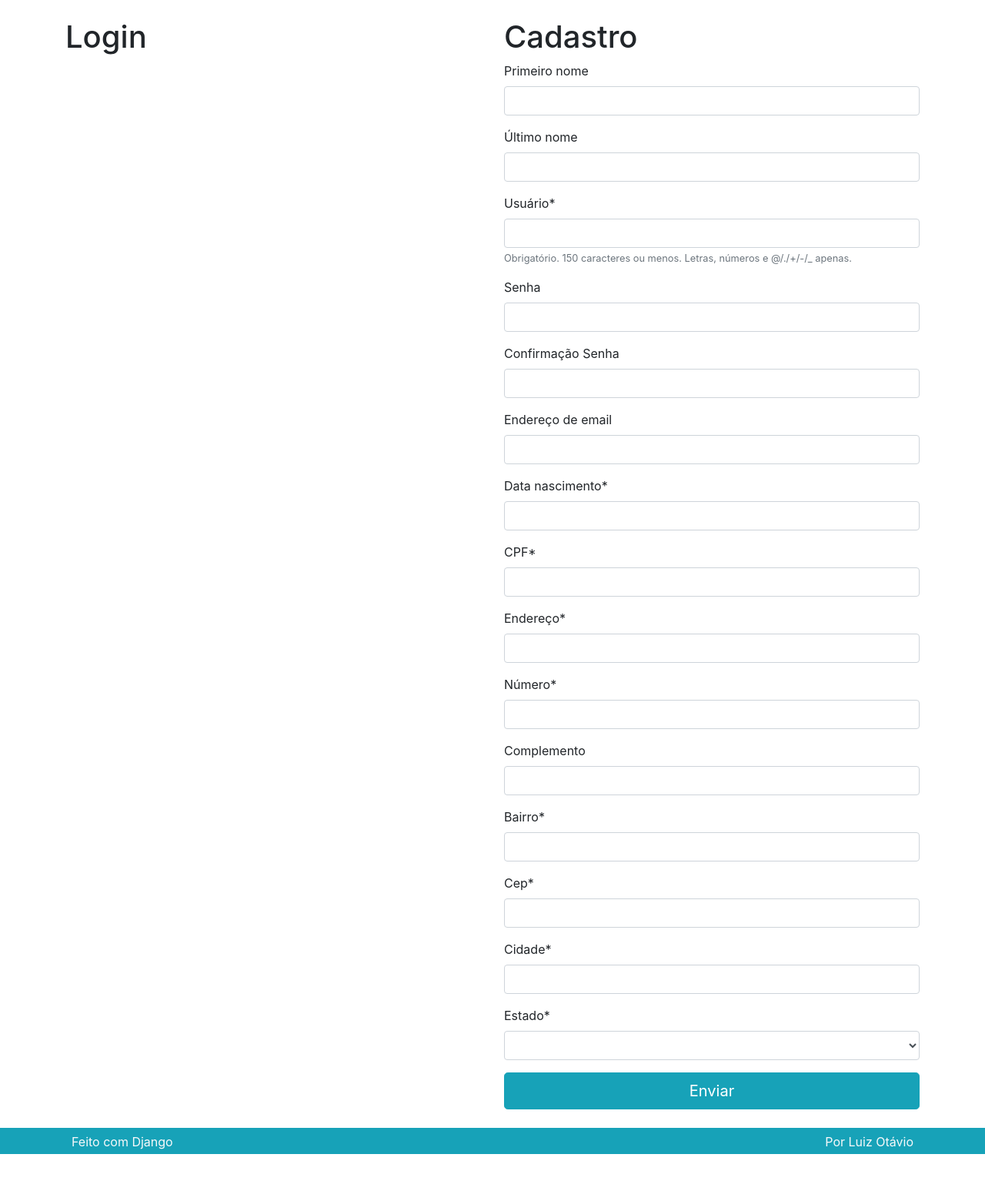
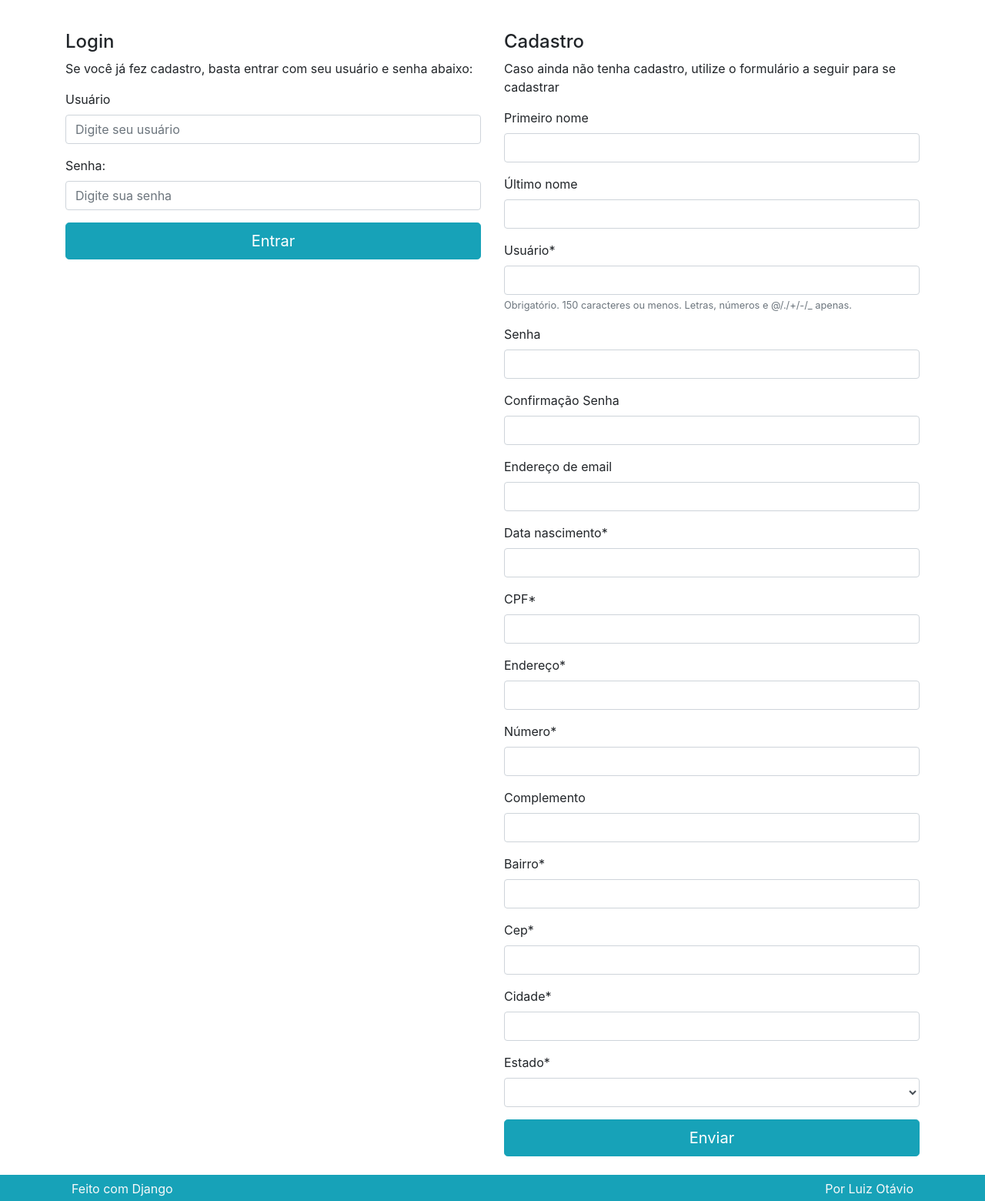
Before and after one commit to glazari1/ProjectEcommerce, a Django app: page /perfil/ in a window 1280 px wide. Shown: the part 56-1616 px from the top of the page at 77% size. Before the commit the page ends 1555 px from the top, so only its background shows below. Run offline with Django 3.2, Linux system fonts and the light colour scheme; some libraries are stand-ins or nearby versions.

Commit message:
login logout

```diff
--- a/perfil/templates/perfil/criar.html
+++ b/perfil/templates/perfil/criar.html
@@ -1,30 +1,53 @@
 {% extends 'base.html' %}
 {% load crispy_forms_tags %}
+
+{% block titulo %}Criar perfil | {% endblock %}
 
 {% block conteudo %}
 
 <div class="row">
 
   {% if not request.user.is_authenticated %}
-  <div class="col-lg">
-    <h1>Login</h1>
+  <div class="col-lg mt-3">
+    <h4>Login</h4>
+    <p>Se você já fez cadastro, basta entrar com seu usuário e senha abaixo:</p>
+
+    <form method="POST" action="{% url 'perfil:login' %}">
+      {% csrf_token %}
+      <div class="form-group">
+        <label for="InputUsuario1">Usuário</label>
+        <input type="text" name='username' class="form-control" id="InputUsuario1" aria-describedby="usuarioHelp"
+          placeholder="Digite seu usuário">
+      </div>
+      <div class="form-group">
+        <label for="exampleInputPassword1">Senha:</label>
+        <input name='password' type="password" class="form-control" id="exampleInputPassword1"
+          placeholder="Digite sua senha">
+      </div>
+      <button type="submit" class="btn btn-primary btn-block btn-lg">Entrar</button>
+    </form>
+
+
   </div>
   {% endif %}
 
-  <div class="col-lg">
+  <div class="col-lg mt-3">
 
     {% block titulocadastro %}
-    <h1>Cadastro</h1>
-    {% endblock  %}
+    <h4>Cadastro</h4>
+    <p>
+      Caso ainda não tenha cadastro, utilize o formulário a seguir para se cadastrar
+    </p>
+    {% endblock %}
 
-    <form method='POST' action="">
+    <form method="POST" action="">
       {% csrf_token %}
       {{ userform|crispy }}
       {{ perfilform|crispy }}
 
       <div class="row">
         <div class="col">
-          <button type='submit' class='btn btn-primary btn-block btn-lg'>
+          <button type="submit" class='btn btn-primary btn-block btn-lg'>
             Enviar
           </button>
         </div>
@@ -33,4 +56,4 @@
   </div>
 </div>
 
-{% endblock  %}
+{% endblock %}
--- a/perfil/views.py
+++ b/perfil/views.py
@@ -1,14 +1,13 @@
 from django.contrib import messages
 from django.shortcuts import render, get_object_or_404, redirect
-from django.views.generic import ListView
+# from django.views.generic import ListView
 from django.views import View
 from django.http import HttpResponse
 from django.contrib.auth.models import User
 from django.contrib.auth import authenticate, login, logout
 import copy
 
-from . import models
-from . import forms
+from . import models, forms
 
 
 class BasePerfil(View):
@@ -110,6 +109,17 @@
         self.request.session['carrinho'] = self.carrinho
         self.request.session.save()
 
+        messages.success(
+            self.request,
+            'Seu cadastro foi criado ou atualizado com sucesso.'
+        )
+
+        messages.success(
+            self.request,
+            'Você fez login e pode concluir sua compra.'
+        )
+
+        return redirect('produto:carrinho')
         return self.renderizar
 
 
@@ -119,10 +129,43 @@
 
 
 class Login(View):
-    def get(self, *args, **kwargs):
-        return HttpResponse('Login')
+    def post(self, *args, **kwargs):
+        username = self.request.POST.get('username')
+        password = self.request.POST.get('password')
+
+        if not username or not password:
+            messages.error(
+                self.request,
+                'Usuário ou senha inválidos.'
+            )
+            return redirect('perfil:criar')
+
+        usuario = authenticate(
+            self.request, username=username, password=password)
+
+        if not usuario:
+            messages.error(
+                self.request,
+                'Usuário ou senha inválidos.'
+            )
+            return redirect('perfil:criar')
+
+        login(self.request, user=usuario)
+
+        messages.success(
+            self.request,
+            'Você fez login no sistema e pode concluir sua compra.'
+        )
+        return redirect('produto:carrinho')
 
 
 class Logout(View):
     def get(self, *args, **kwargs):
-        return HttpResponse('Logout')
+        carrinho = copy.deepcopy(self.request.session.get('carrinho'))
+
+        logout(self.request)
+
+        self.request.session['carrinho'] = carrinho
+        self.request.session.save()
+
+        return redirect('produto:lista')
```
